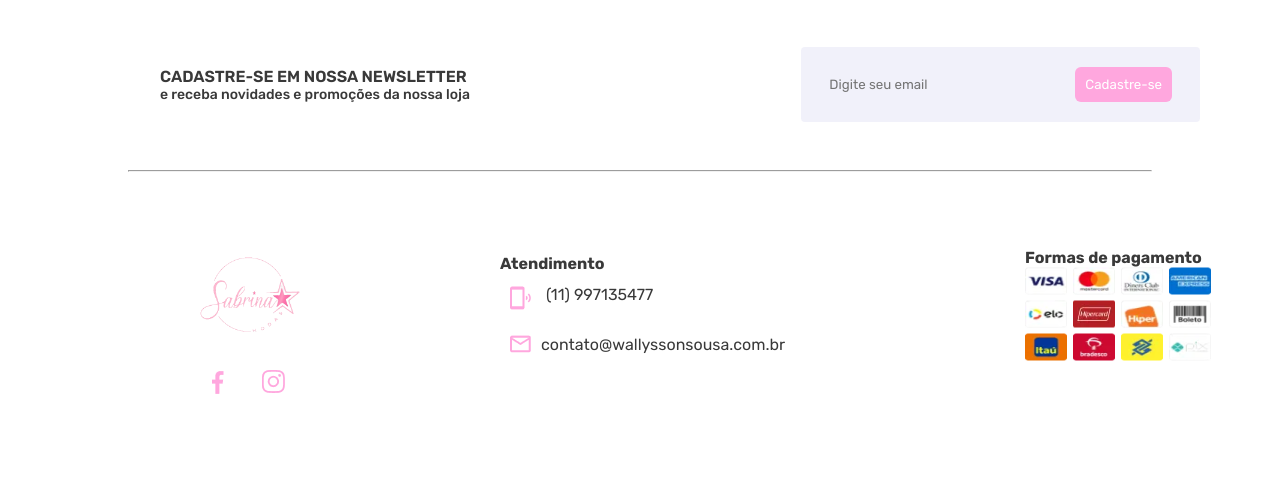
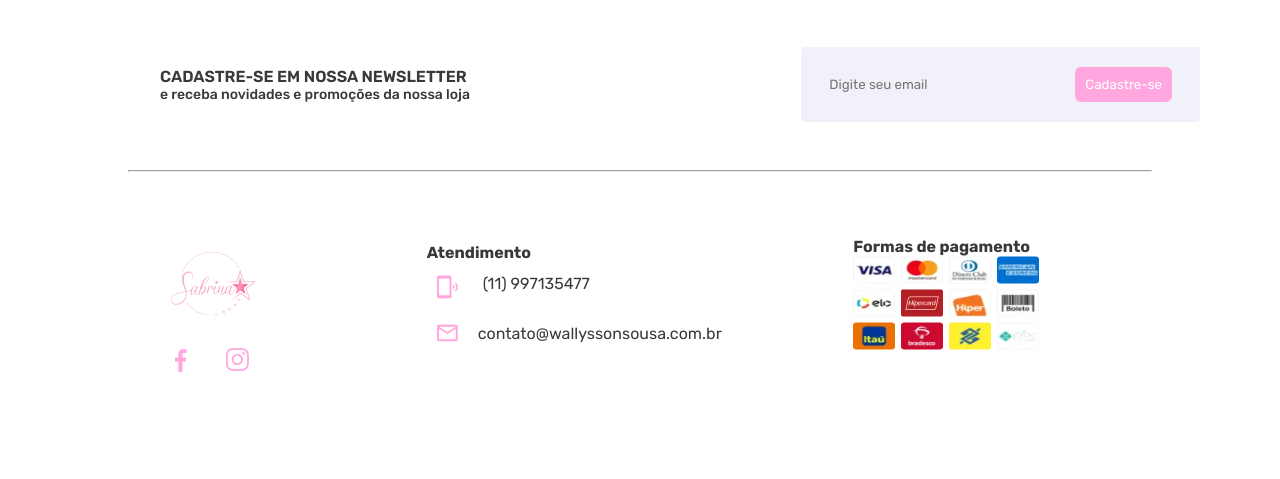
Before and after one commit to WallyssonSousa/ecommerce_sabrina-modas, a PHP site: page / in a window 1280 px wide. Shown: the part 2692-3171 px from the top of the page. After the commit the page ends 3064 px from the top, so only its background shows below. Run offline with PHP 8.4, Linux system fonts and the light colour scheme.

Commit message:
arrumando o footer do home

```diff
--- a/css/style.css
+++ b/css/style.css
@@ -241,7 +241,7 @@
     align-items: center;
 }
 
-.input-footer{
+.input-footer {
     border: none;
     outline: none;
     background-color: transparent;
@@ -249,7 +249,7 @@
     right: 2rem;
 }
 
-.button-footer{
+.button-footer {
     border: none;
     border-radius: 6px;
     background-color: #FFA7DE;
@@ -260,13 +260,13 @@
     cursor: pointer;
 }
 
-.footer-hr{
+.footer-hr {
     width: 80%;
     margin: 3rem;
-    border-color:#f1f1f1 ;
+    border-color: #f1f1f1;
 }
 
-.footer--rodape{
+/* .footer--rodape{
     display: flex;
     align-items: center;
 }
@@ -302,4 +302,46 @@
 
 .footer--pagamento{
     margin-left: 15rem;
+} */
+
+.footer--rodape {
+    display: flex;
+    align-items: center;
 }
+
+.footer--midia {
+    display: flex;
+    flex-direction: column;
+    align-items: center;
+    justify-content: center;
+    flex-basis: 33.33%;
+    flex-grow: 1;
+}
+
+.logo-rodape{
+    width: 30%;
+}
+
+.footer--contatos {
+    flex-basis: 33.33%;
+    flex-grow: 1;
+}
+
+.footer--item-contato{
+    display: flex;
+    padding: 12px 0;
+    align-items: start;
+}
+
+.footer--item-contato img{
+    margin-right: 10px;
+}
+
+.footer--pagamento {
+    flex-basis: 33.33%;
+    flex-grow: 1;
+}
+
+.footer-icons{
+    padding: 0 10px;
+}
--- a/views/Produtos/index.html
+++ b/views/Produtos/index.html
@@ -52,5 +52,9 @@
     <div class="container-hr">
         <hr class="hr-header">
     </div>
+
+    <main>
+
+    </main>
 </body>
 </html>
```
